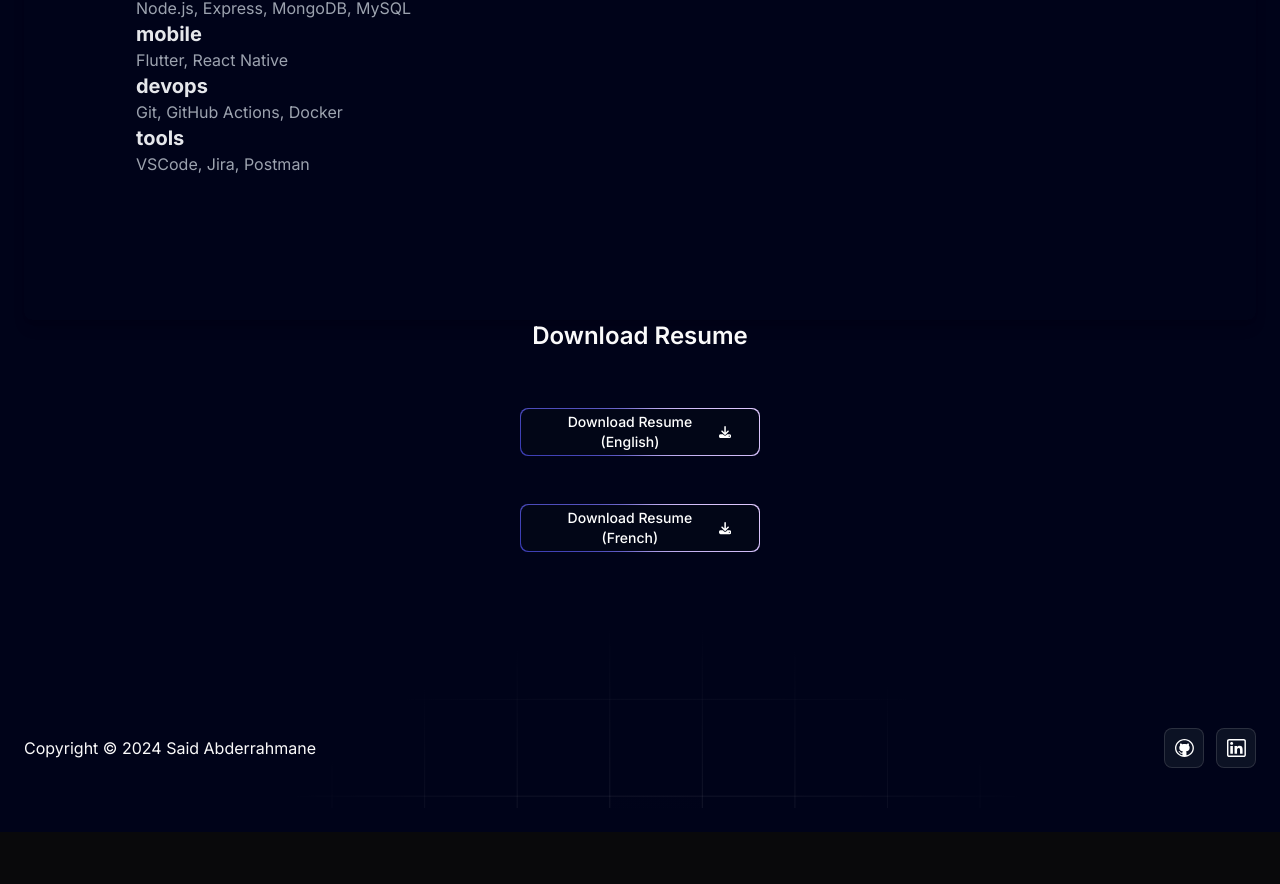
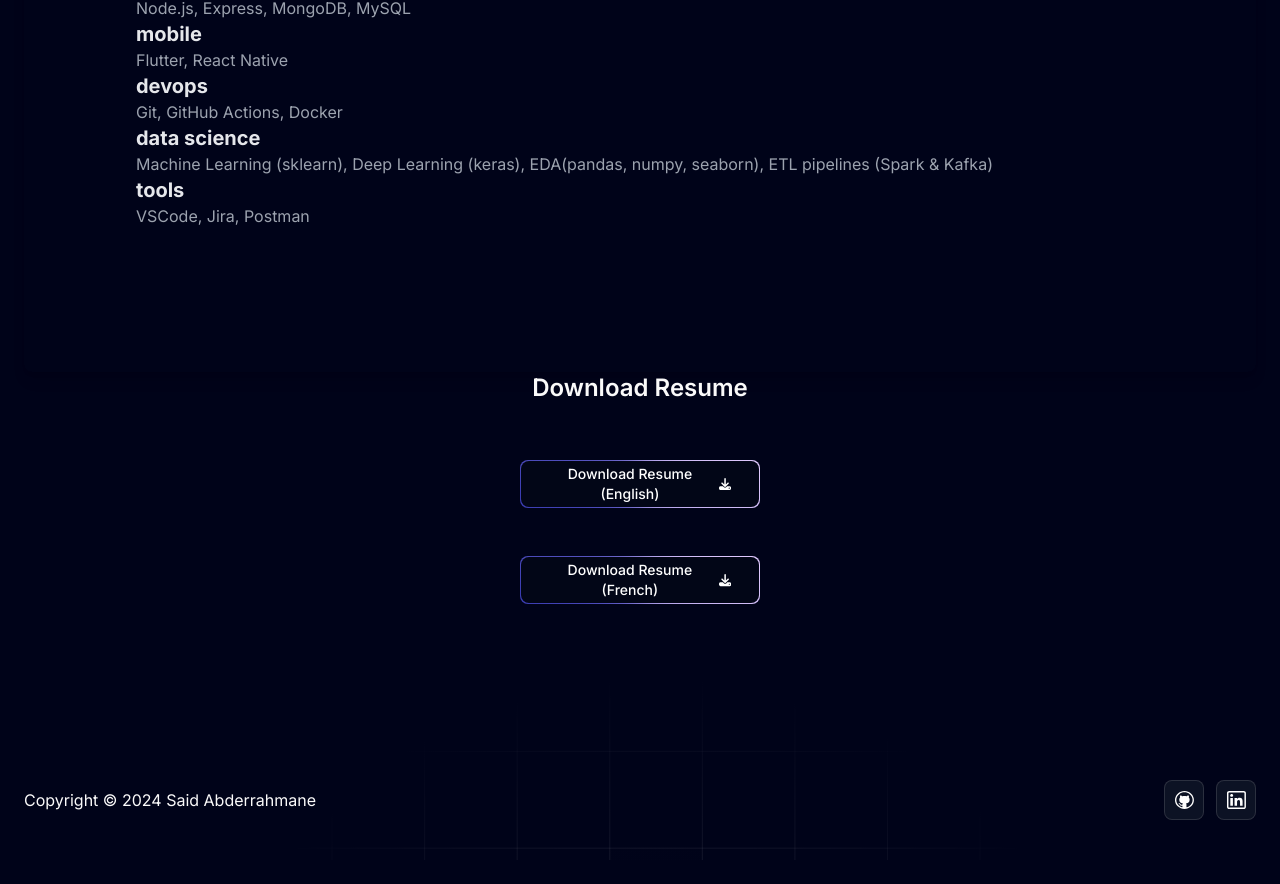
Before and after one commit to SaidAbderrahmane/saidabderrahmane.github.io, a Next.js app: page /resume in a window 1280 px wide. Shown: the part 1679-2563 px from the top of the page. Before the commit the page ends 2511 px from the top, so only its background shows below. Built offline with nearby package versions, Linux system fonts and the light colour scheme.

Commit message:
update skills

```diff
--- a/data/index.ts
+++ b/data/index.ts
@@ -181,7 +181,7 @@ export const socialMedia = [
   },
 ];
 
-export type SkillCategory = 'frontend' | 'backend' | 'mobile' | 'devops' | 'tools';
+export type SkillCategory = 'frontend' | 'backend' | 'mobile' | 'devops' | 'tools' | 'data science';
 
 export const skills: Record<SkillCategory, { name: string, icon: string, description: string }[]> = {
   frontend: [
@@ -206,6 +206,12 @@ export const skills: Record<SkillCategory, { name: string, icon: string, descrip
       { name: 'GitHub Actions', icon: "/github.svg", description: 'A CI/CD service that allows you to automate your software workflows.' },
       { name: 'Docker', icon: "/docker.svg", description: 'A platform for developing, shipping, and running applications in containers.' }
   ],
+  "data science": [
+    { name: 'Machine Learning (sklearn)', icon: "/python.svg", description: 'A library for the Python programming language that is used for machine learning.' },
+    { name: 'Deep Learning (keras)', icon: "/python.svg", description: 'A high-level neural networks API, written in Python.' },
+    { name: 'EDA(pandas, numpy, seaborn)', icon: "/python.svg", description: 'A library providing data structures and functions for data analysis.' },
+    { name: 'ETL pipelines (Spark & Kafka)', icon: "/java.svg", description: 'A unified analytics engine for large-scale data processing.' }
+],
   tools: [
       { name: 'VSCode', icon: "/vscode.svg", description: 'A source-code editor made by Microsoft for Windows, Linux and macOS.' },
       { name: 'Jira', icon: "/jira.svg", description: 'A proprietary issue tracking product developed by Atlassian.' },
```
